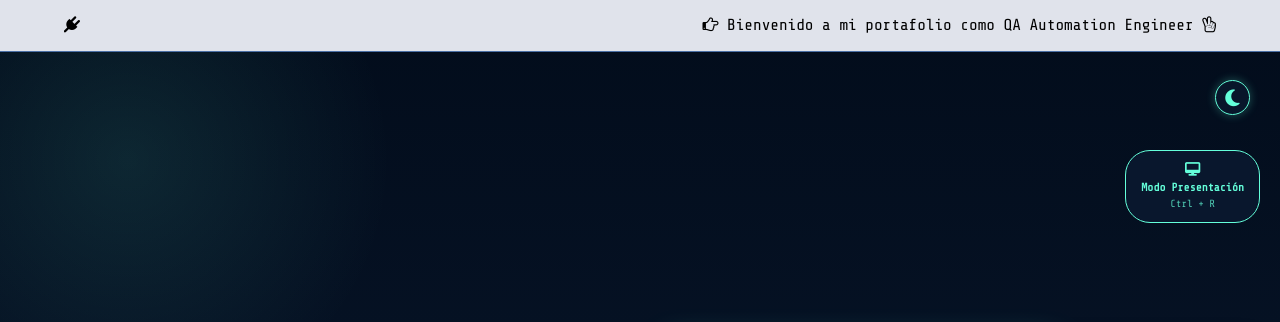
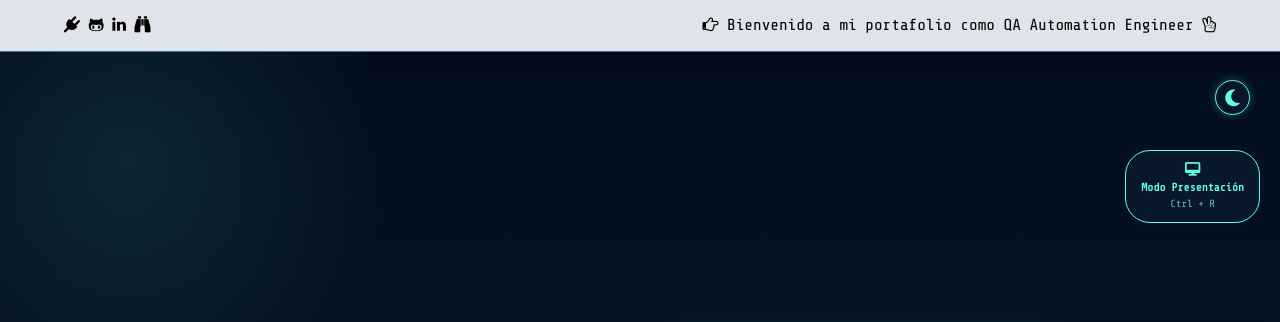
Before and after one commit to CristianDevBonelo/porfoliocristian, a website: page index.html in a window 1280 px wide. Shown: the top 322 px of the page. Drawn offline with nearby package versions, Linux system fonts and the light colour scheme; no server answers; a web font is replaced by a local one.

```diff
--- a/index.html
+++ b/index.html
@@ -12,7 +12,7 @@
       rel="stylesheet"
       href="https://cdnjs.cloudflare.com/ajax/libs/font-awesome/6.4.0/css/all.min.css"
     />
-    <meta name="viewport" content="width=1024">
+    <meta name="viewport" content="width=1024" />
 
     <script src="https://cdn.jsdelivr.net/npm/chart.js"></script>
     <link rel="stylesheet" href="css/style.css" />
@@ -31,7 +31,26 @@
             <a class="logo" href="#skills"
               ><i class="fa fa-plug" aria-hidden="true"></i
             ></a>
+            <a
+              class="logo"
+              href="https://github.com/CristianDevBonelo"
+              target="_blank"
+              ><i class="fa fa-github-alt" aria-hidden="true"></i
+            ></a>
+            <a
+              class="logo"
+              href="https://www.linkedin.com/in/cristiandevbonelo/"
+              target="_blank"
+              ><i class="fa fa-linkedin" aria-hidden="true"></i
+            ></a>
+            <a
+              class="logo"
+              href="https://es.fiverr.com/s/e6DGPv4"
+              target="_blank"
+              ><i class="fa fa-binoculars" aria-hidden="true"></i
+            ></a>
           </div>
+
           <nav>
             <p>
               <i class="fa fa-hand-o-right" aria-hidden="true"></i>
@@ -772,7 +791,8 @@
         <div class="github-section">
           <div class="github-container" id="githubRepos">
             <div class="loading">
-              <i class="fas fa-spinner fa-spin"></i> Espera, Estamos Cargando los repositorios...
+              <i class="fas fa-spinner fa-spin"></i> Espera, Estamos Cargando
+              los repositorios...
             </div>
           </div>
         </div>
```
Lines whose indentation alone changed are shown as unchanged.
